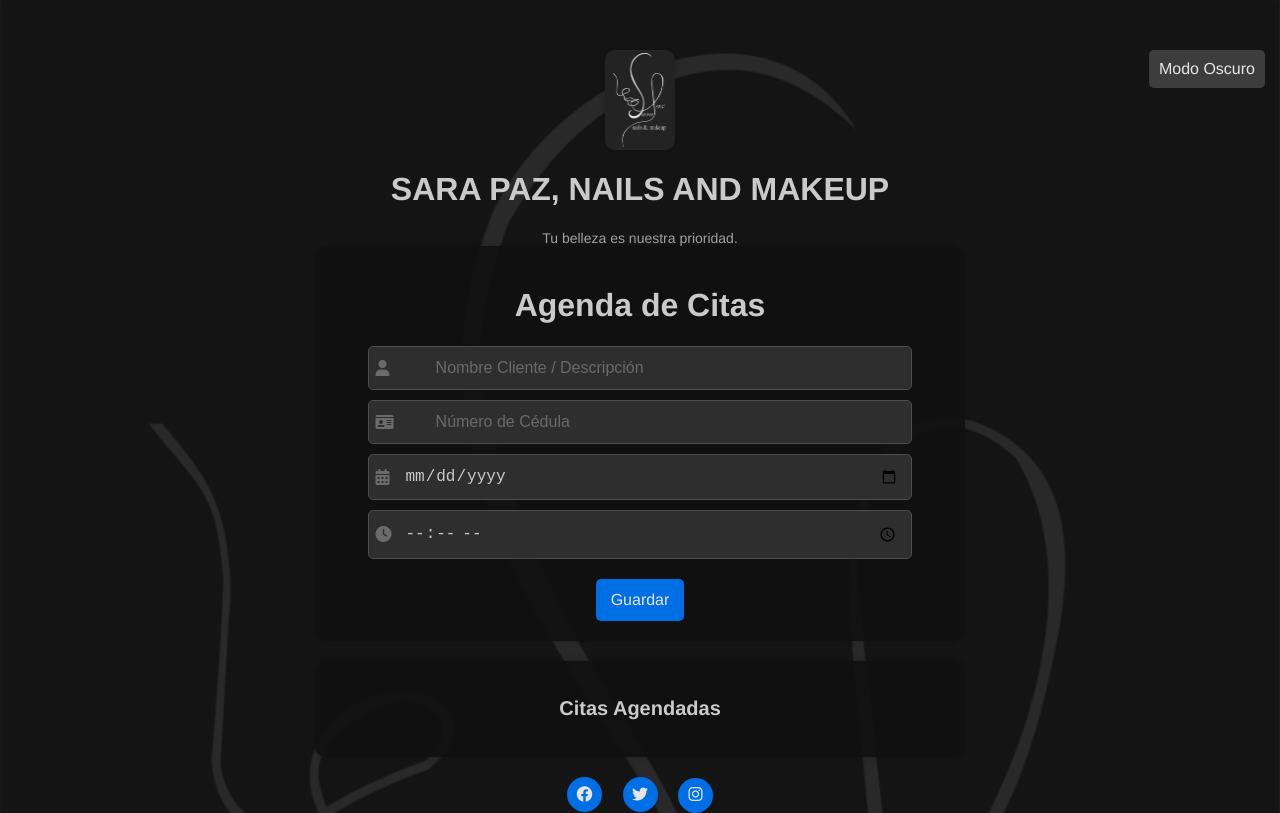
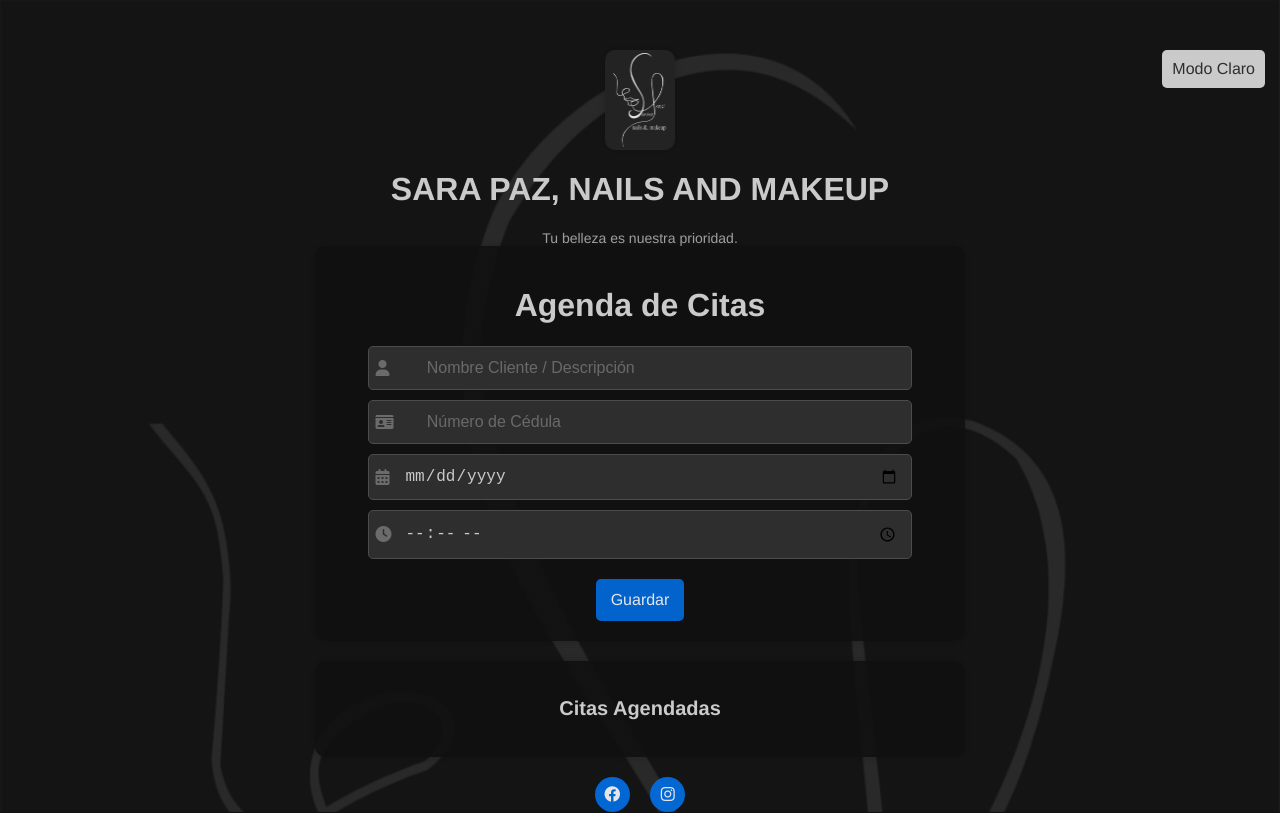
Before and after one commit to andresherrera1990/PROYECTO_AGENDA, a plain HTML site: page index.html in a window 1280 px wide. Both pictures are taken after a click on the button "Modo Oscuro". Drawn offline with Linux system fonts and the light colour scheme.

Commit message:
Mode changes and social media

```diff
--- a/index.html
+++ b/index.html
@@ -14,18 +14,18 @@
         <p class="header-subtitle">Tu belleza es nuestra prioridad.</p>
     </div>
 
-  <button id="dark-mode-toggle">Modo Oscuro</button>
+    <button id="dark-mode-toggle" class="dark-mode-button">Modo Oscuro</button>
 
     <div class="container">
         <h1>Agenda de Citas</h1>
         <form id="appointment-form">
             <div class="input-group">
                 <i class="fas fa-user"></i>
-        <input type="text" id="name" placeholder="       Nombre Cliente / Descripción" required>
+                <input type="text" id="name" placeholder="     Nombre Cliente / Descripción" required>
             </div>
             <div class="input-group">
                 <i class="fas fa-id-card"></i>
-        <input type="text" id="cedula" placeholder="       Número de Cédula" required>
+                <input type="text" id="cedula" placeholder="     Número de Cédula" required>
             </div>
             <div class="input-group">
                 <i class="fas fa-calendar-alt"></i>
@@ -45,9 +45,8 @@
     </div>
 
     <div class="social-links">
-    <a href="#" class="social-icon"><i class="fab fa-facebook"></i></a>
-    <a href="#" class="social-icon"><i class="fab fa-twitter"></i></a>
-    <a href="#" class="social-icon"><i class="https://www.instagram.com/saritapaznails/"><i class="fab fa-instagram"></i></a>
+        <a href="https://www.facebook.com/saritaandreina.pazsalas" class="social-icon"><i class="fab fa-facebook"></i></a>
+        <a href="https://www.instagram.com/saritapaznails/" class="social-icon"><i class="fab fa-instagram"></i></a>
     </div>
 
     <script src="script.js"></script>
--- a/script.js
+++ b/script.js
@@ -21,11 +21,12 @@ document.addEventListener("DOMContentLoaded", function () {
       }
 
       const listItem = document.createElement("li");
-    listItem.innerHTML =
-      `<div class="appointment-name"><strong>${name}</strong></div>
+      listItem.innerHTML = `
+          <div class="appointment-name"><strong>${name}</strong></div>
           <div class="appointment-cedula">Cédula: ${cedula}</div>
           <div class="appointment-date-time">${date} - ${time}</div>
-       <button class="delete-btn">Eliminar</button>`;
+          <button class="delete-btn">Eliminar</button>
+      `;
       appointmentList.appendChild(listItem);
 
       nameInput.value = "";
@@ -40,5 +41,10 @@ document.addEventListener("DOMContentLoaded", function () {
 
   darkModeToggle.addEventListener("click", function () {
       document.body.classList.toggle("dark-mode");
+      if (document.body.classList.contains("dark-mode")) {
+          darkModeToggle.textContent = "Modo Claro";
+      } else {
+          darkModeToggle.textContent = "Modo Oscuro";
+      }
   });
 });
--- a/styles.css
+++ b/styles.css
@@ -13,6 +13,7 @@ body {
 }
 
 body.dark-mode {
+  font-family: Helvetica, Arial, sans-serif;
   background-color: #121212;
   color: #e0e0e0;
   background-image: linear-gradient(rgba(18, 18, 18, 0.9), rgba(18, 18, 18, 0.9)), url('logo.jpg');
@@ -111,7 +112,7 @@ body.dark-mode form input {
 }
 
 button {
-  background-color: #007bff;
+  background-color: #007bffe1;
   color: white;
   padding: 12px 15px;
   border: none;
@@ -123,10 +124,10 @@ button {
 }
 
 button:hover {
-  background-color: #0056b3;
+  background-color: #0057b3e1;
 }
 
-#dark-mode-toggle {
+.dark-mode-button {
   position: fixed;
   top: 30px;
   right: 15px;
@@ -137,11 +138,17 @@ button:hover {
   border-radius: 5px;
   cursor: pointer;
   font-family: Helvetica, sans-serif;
-  transition: 0.3s;
+  transition: background-color 0.3s, color 0.3s;
+  z-index: 10;
 }
 
-#dark-mode-toggle:hover {
+.dark-mode-button:hover {
   background-color: #333;
+}
+
+body.dark-mode .dark-mode-button {
+  background-color: #e0e0e0;
+  color: #333;
 }
 
 ul {
@@ -197,7 +204,7 @@ body.dark-mode li {
   width: 35px;
   height: 35px;
   margin: 0 8px;
-  background-color: #007bff;
+  background-color: #007bffe8;
   color: white;
   border-radius: 50%;
   text-decoration: none;
@@ -206,7 +213,7 @@ body.dark-mode li {
 }
 
 .social-icon:hover {
-  background-color: #0056b3;
+  background-color: #0057b3da;
 }
 
 .input-group {
```
Lines whose indentation alone changed are shown as unchanged.
